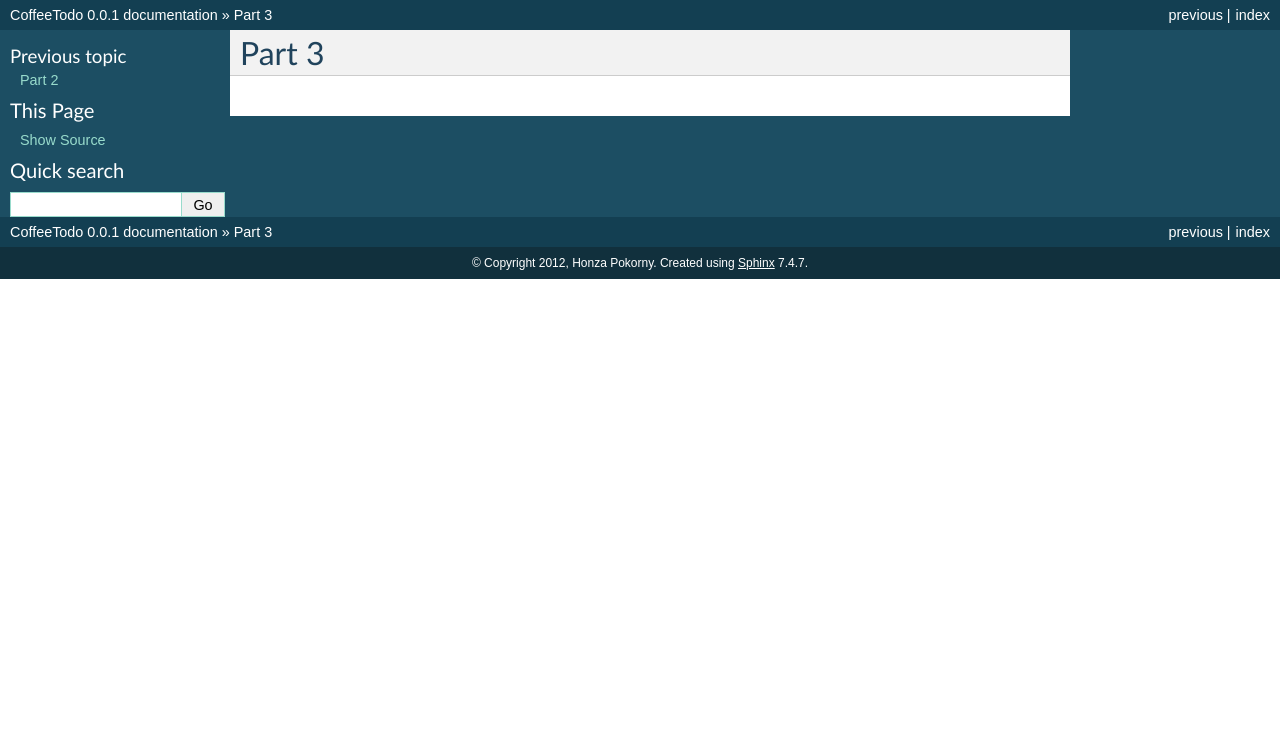
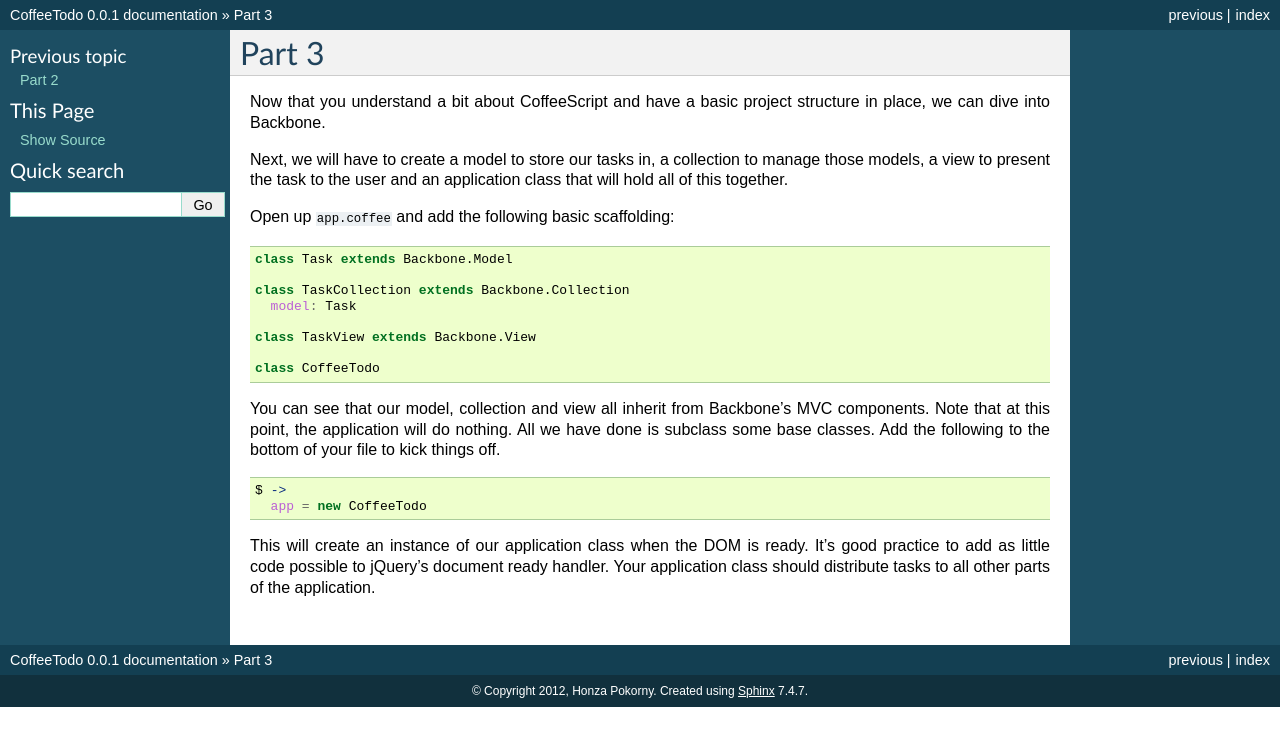
Before and after one commit to honza/CoffeeTodo, a Sphinx documentation site: the page built from docs/part_3.rst, in a window 1280 px wide. Shown: the top 746 px of the page. Built offline with Sphinx 7.4.7, drawn with Linux system fonts in a browser that asks for light colours.

Commit message:
Start with some backbone stuff

```diff
--- a/docs/part_3.rst
+++ b/docs/part_3.rst
@@ -1,2 +1,38 @@
 Part 3
 ======
+
+Now that you understand a bit about CoffeeScript and have a basic project
+structure in place, we can dive into Backbone.
+
+Next, we will have to create a model to store our tasks in, a collection to
+manage those models, a view to present the task to the user and an application
+class that will hold all of this together.
+
+Open up ``app.coffee`` and add the following basic scaffolding:
+
+.. sourcecode:: coffee-script
+
+    class Task extends Backbone.Model
+
+    class TaskCollection extends Backbone.Collection
+      model: Task
+
+    class TaskView extends Backbone.View
+
+    class CoffeeTodo
+
+You can see that our model, collection and view all inherit from Backbone's MVC
+components. Note that at this point, the application will do nothing. All we
+have done is subclass some base classes. Add the following to the bottom of
+your file to kick things off.
+
+
+.. sourcecode:: coffee-script
+
+    $ ->
+      app = new CoffeeTodo
+
+This will create an instance of our application class when the DOM is ready.
+It's good practice to add as little code possible to jQuery's document ready
+handler. Your application class should distribute tasks to all other parts of
+the application.
```
